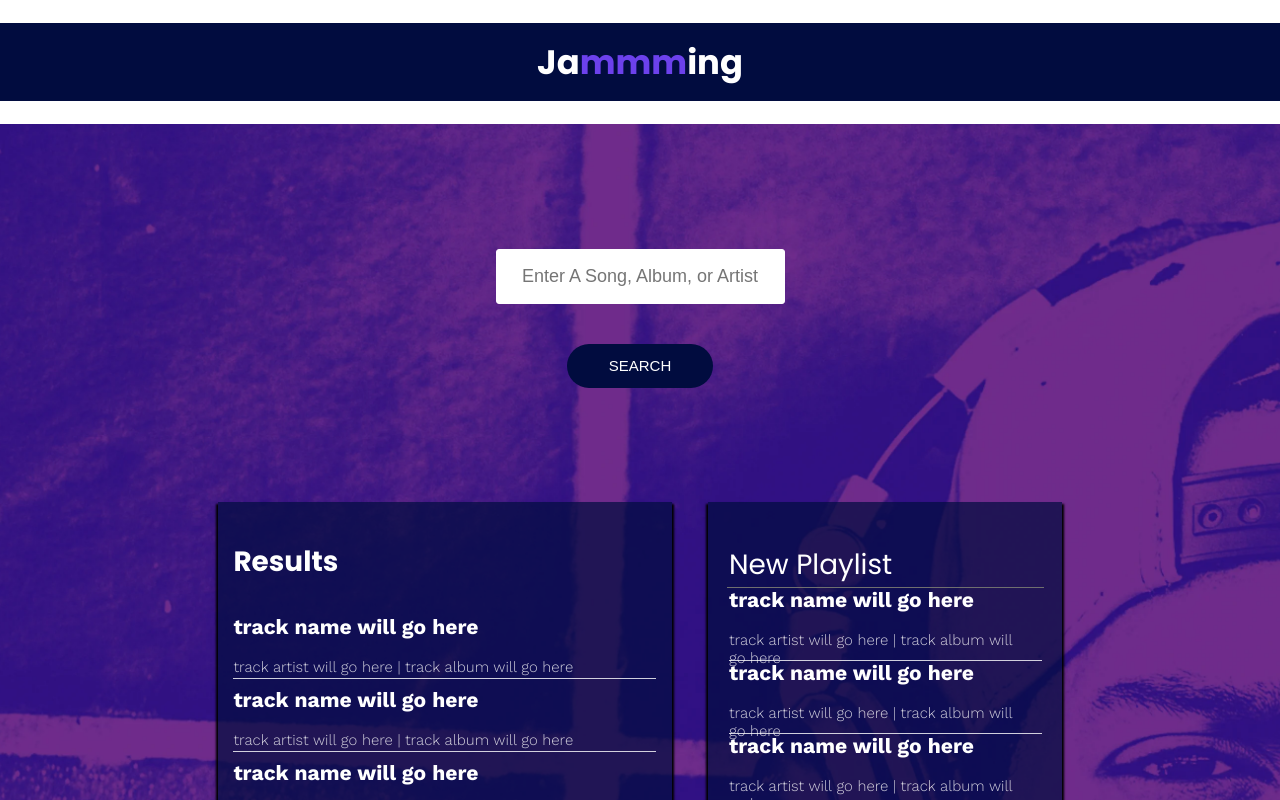
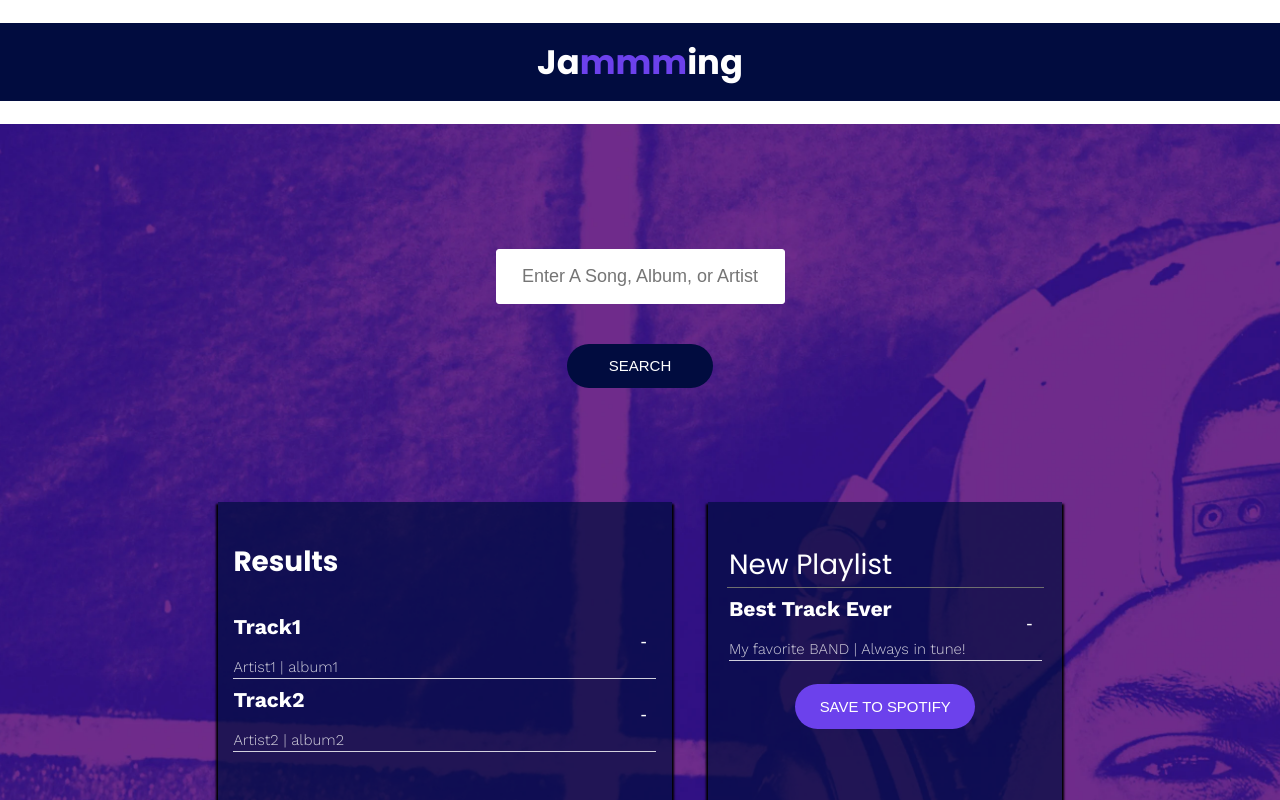
Before and after one commit to r-janovskis/jamming, a React (Create React App) app: page / in a window 1280 px wide. Shown: the top 800 px of the page. Built offline with nearby package versions, Linux system fonts and the light colour scheme.

Commit message:
Added props and passing them around components

```diff
--- a/src/Components/App/App.js
+++ b/src/Components/App/App.js
@@ -1,10 +1,46 @@
-import React from "react";
+import React, { useState } from "react";
 import "./App.css";
 import SearchBar from "../SearchBar/SearchBar";
 import SearchResults from "../SearchResults/SearchResults";
 import Playlist from "../Playlist/Playlist";
 
-function App() {
+function App(props) {
+  const tracks = [
+    {
+      id: 1,
+      name: "Track1",
+      artist: "Artist1",
+      album: "album1",
+    },
+    {
+      id: 2,
+      name: "Track2",
+      artist: "Artist2",
+      album: "album2",
+    },
+  ];
+
+  const playlistTracks = [
+    {
+      id: 57,
+      name: "Best Track Ever",
+      artist: "My favorite BAND",
+      album: "Always in tune!",
+    },
+  ];
+
+  const addTrac = (track) => {
+    // Check if track's ID is already in playlist
+    if (playlist.findIndex((song) => song.id === track.id) >= 0) {
+      setPlaylist((prev) => [...prev, track]);
+    }
+  };
+
+  const [searchResults, setSearchResults] = useState(tracks);
+
+  const [playlist, setPlaylist] = useState(playlistTracks);
+  const [playlistName, setPlaylistName] = useState("Reinis Favorite");
+
   return (
     <div>
       <h1>
@@ -13,8 +49,8 @@ function App() {
       <div className="App">
         <SearchBar />
         <div className="App-playlist">
-          <SearchResults />
-          <Playlist />
+          <SearchResults searchResults={searchResults} />
+          <Playlist playlistTracks={playlist} playlistName={playlistName} />
         </div>
       </div>
     </div>
--- a/src/Components/Playlist/Playlist.js
+++ b/src/Components/Playlist/Playlist.js
@@ -2,12 +2,12 @@ import React from "react";
 import TrackList from "../TrackList/TrackList";
 import "./Playlist.css";
 
-function Playlist() {
+function Playlist(props) {
   return (
     <div className="Playlist">
       <input defaultValue={"New Playlist"} />
-      <TrackList />
-      <button class="Playlist-save">SAVE TO SPOTIFY</button>
+      <TrackList tracks={props.playlistTracks} />
+      <button className="Playlist-save">SAVE TO SPOTIFY</button>
     </div>
   );
 }
--- a/src/Components/SearchResults/SearchResults.js
+++ b/src/Components/SearchResults/SearchResults.js
@@ -1,12 +1,12 @@
-import React from "react";
+import React, { useState } from "react";
 import TrackList from "../TrackList/TrackList";
 import "./SearchResults.css";
 
-function SearchResults() {
+function SearchResults(props) {
   return (
     <div className="SearchResults">
       <h2>Results</h2>
-      <TrackList />
+      <TrackList tracks={props.searchResults} />
     </div>
   );
 }
--- a/src/Components/Track/Track.js
+++ b/src/Components/Track/Track.js
@@ -1,16 +1,26 @@
-import React from "react";
+import React, { useState } from "react";
 import "./Track.css";
 
-function Track() {
-  const renderAction = (isRemoval) => (isRemoval ? "-" : "+");
+function RenderAction(isRemoval) {
+  if (isRemoval) {
+    return <button className="Track-action">-</button>;
+  } else {
+    return <button className="Track-action">-</button>;
+  }
+}
+
+function Track(props) {
+  //const [song, setSong] = useState(props.track);
 
   return (
     <div className="Track">
       <div className="Track-information">
-        <h3>track name will go here </h3>
-        <p>track artist will go here | track album will go here </p>
+        <h3>{props.track.name} </h3>
+        <p>
+          {props.track.artist} | {props.track.album}{" "}
+        </p>
       </div>
-      <button className="Track-action"> {renderAction}</button>
+      <RenderAction isRemoval={true} />
     </div>
   );
 }
--- a/src/Components/TrackList/TrackList.js
+++ b/src/Components/TrackList/TrackList.js
@@ -2,13 +2,15 @@ import React from "react";
 import Track from "../Track/Track";
 import "./TrackList.css";
 
-function TrackList() {
+function TrackList(props) {
   return (
     <div className="TrackList">
-      {/*<!-- You will add a map method that renders a set of Track components  -->*/}
-      <Track />
-      <Track />
-      <Track />
+      {
+        /*<!-- You will add a map method that renders a set of Track components  -->*/
+        props.tracks.map((track) => (
+          <Track key={track.id} track={track} />
+        ))
+      }
     </div>
   );
 }
```
